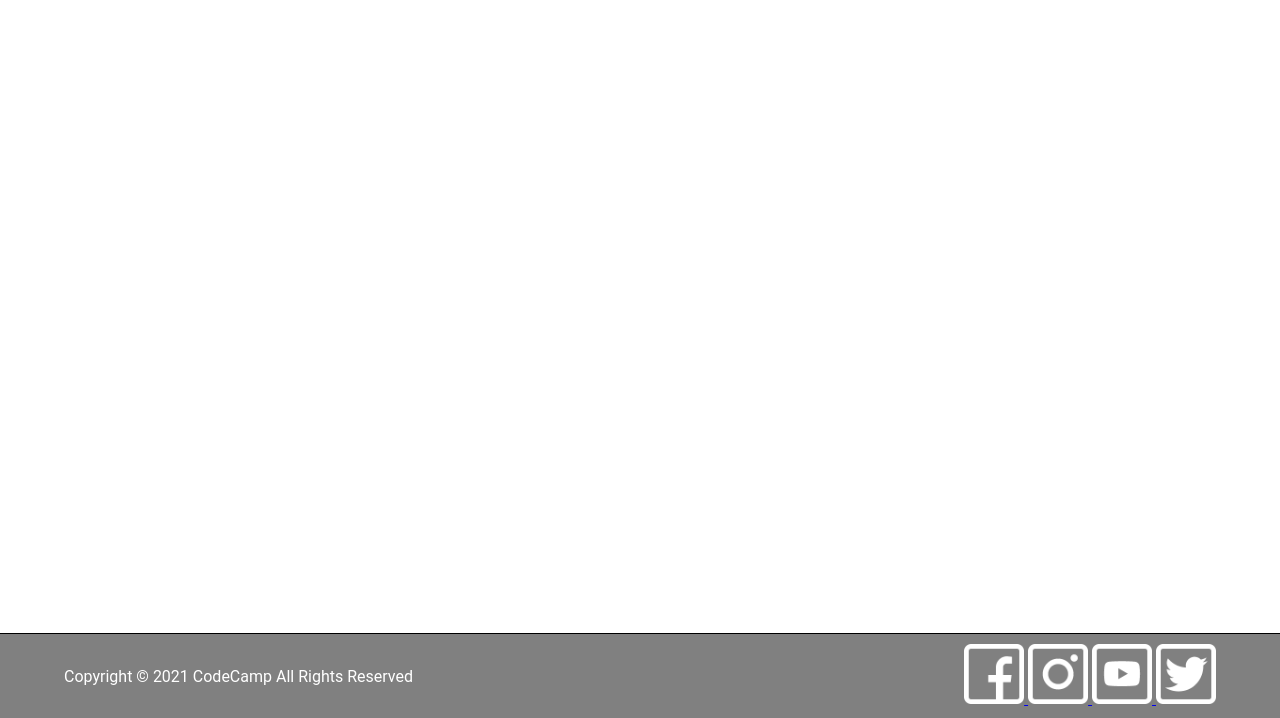
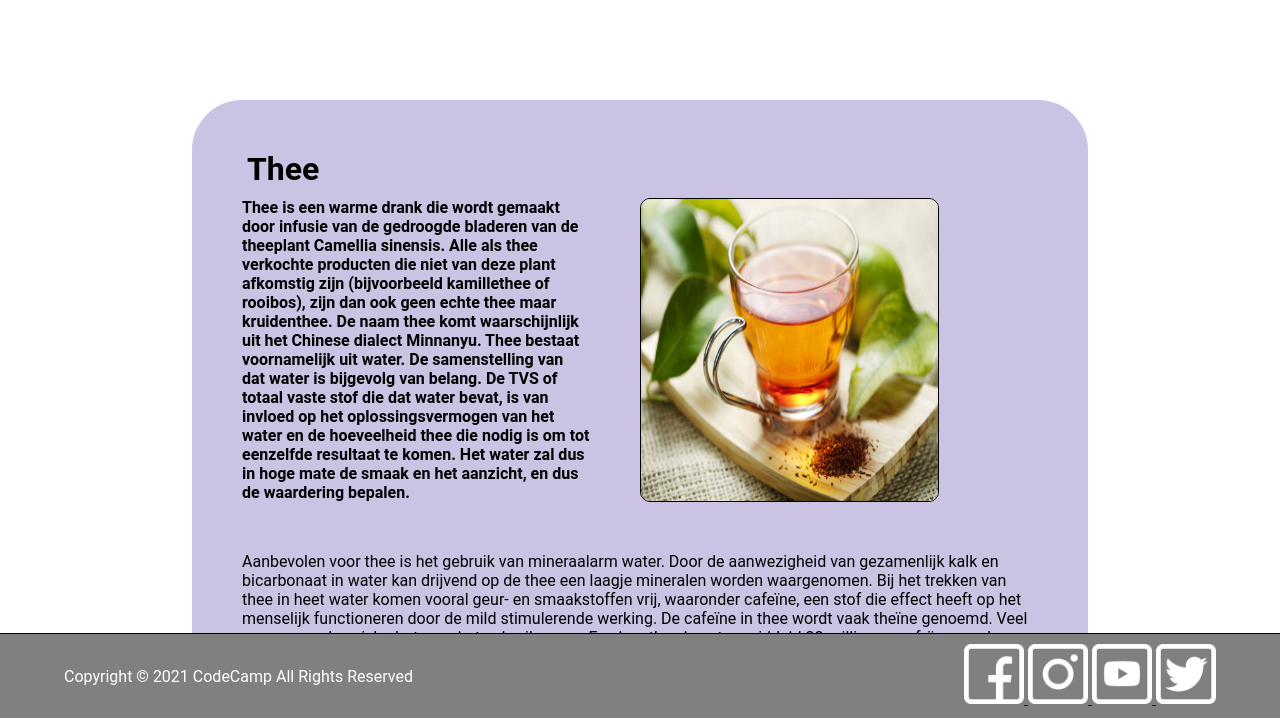
Before and after one commit to AxlVreeke/C2_CodeCamp, a PHP site: page /C2_CodeCamp/resources/dranken-pagina/warme-dranken/thee.php in a window 1280 px wide. Shown: the part 82-800 px from the top of the page. Run offline with PHP 8.4, Linux system fonts and the light colour scheme.

Commit message:
warme dranken pagina's toegevoegd

```diff
--- a/CSS/style.css
+++ b/CSS/style.css
@@ -355,6 +355,10 @@ body{
   border-radius: 50px;
 }
 
+.purple{
+  background-color: #CBC3E3;
+  border-radius: 50px;
+}
 /* scrollbar */
 
 ::-webkit-scrollbar-track
--- a/resources/dranken-pagina/warme-dranken/thee.php
+++ b/resources/dranken-pagina/warme-dranken/thee.php
@@ -1,3 +1,25 @@
-<?php require_once '../../../header.php' ?>
-
-<?php require_once '../../../footer.php' ?>
+<?php require_once '../../../header.php'; ?>
+<div class="container purple">
+  <div class="item">
+    <div class="item-title">
+      <h1>Thee</h1>
+    </div>
+    <div class="item-text">
+      <p>
+        Thee is een warme drank die wordt gemaakt door infusie van de gedroogde bladeren van de theeplant Camellia sinensis. Alle als thee verkochte producten die niet van deze plant afkomstig zijn (bijvoorbeeld kamillethee of rooibos), zijn dan ook geen echte thee maar kruidenthee.
+        De naam thee komt waarschijnlijk uit het Chinese dialect Minnanyu.
+        Thee bestaat voornamelijk uit water. De samenstelling van dat water is bijgevolg van belang. De TVS of totaal vaste stof die dat water bevat, is van invloed op het oplossingsvermogen van het water en de hoeveelheid thee die nodig is om tot eenzelfde resultaat te komen. Het water zal dus in hoge mate de smaak en het aanzicht, en dus de waardering bepalen.
+      </p>
+    </div>
+    <div class="item-text-2">
+      <p>
+        Aanbevolen voor thee is het gebruik van mineraalarm water. Door de aanwezigheid van gezamenlijk kalk en bicarbonaat in water kan drijvend op de thee een laagje mineralen worden waargenomen.
+        Bij het trekken van thee in heet water komen vooral geur- en smaakstoffen vrij, waaronder cafeïne, een stof die effect heeft op het menselijk functioneren door de mild stimulerende werking. De cafeïne in thee wordt vaak theïne genoemd. Veel mensen voelen zich alerter na het gebruik ervan. Een kop thee bevat gemiddeld 30 milligram cafeïne; een kop koffie gemiddeld 75 milligram cafeïne. Naast cafeïne bevat thee ook theanine en fluoride.
+      </p>
+    </div>
+    <div class="img-boeken">
+      <img src="<?= $base_url ?>/IMG/thee.jpg" alt="thee" class="img-item">
+    </div>
+  </div>
+</div>
+<?php require_once "../../../footer.php"; ?>
```
Also changed, not shown: resources/dranken-pagina/warme-dranken/koffie.php (+23 -3 lines), resources/dranken-pagina/warme-dranken/latte.php (+24 -3 lines), IMG/koffie.jpg (added), IMG/latte.jpg (added), IMG/thee.jpg (added).
